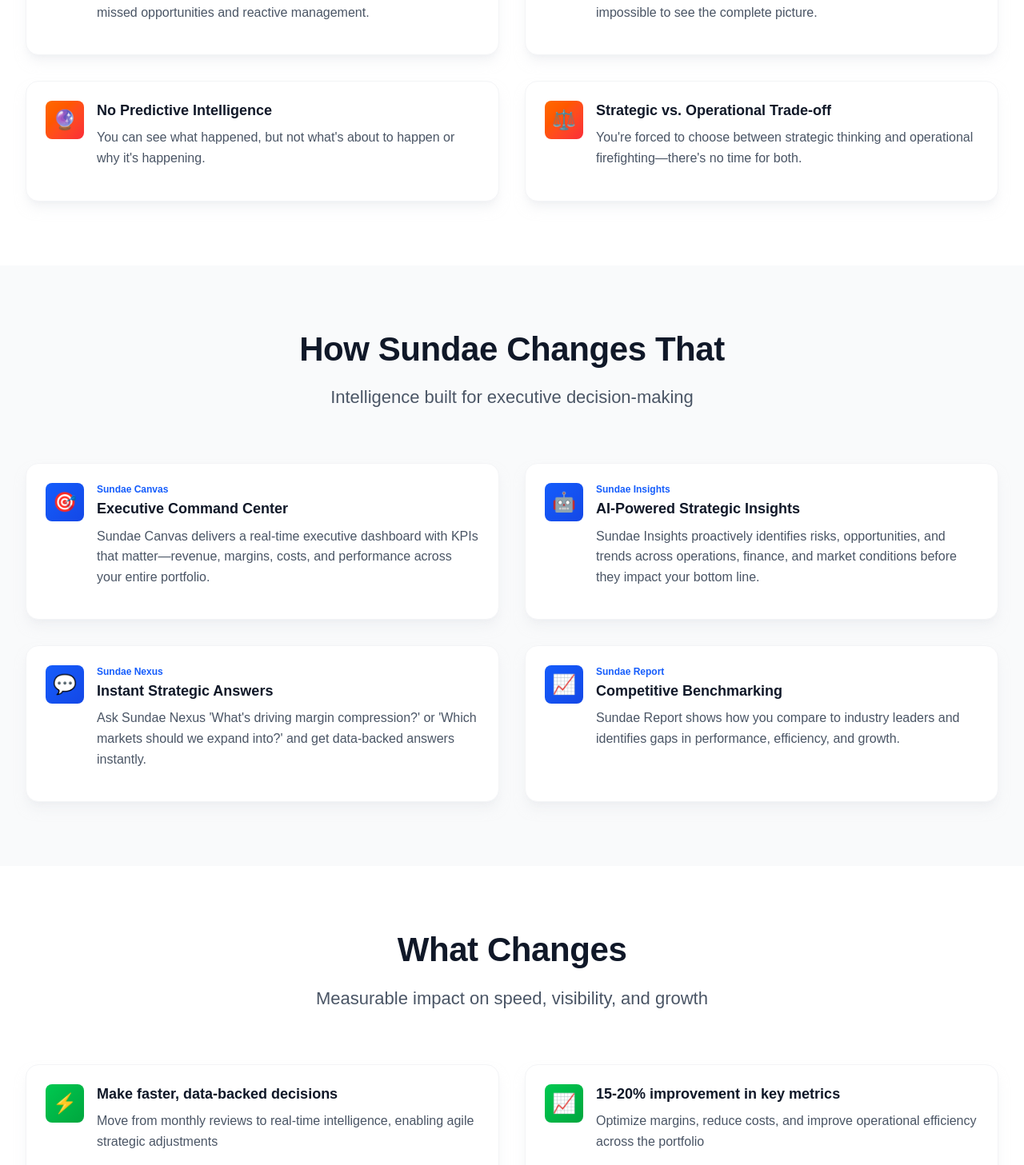
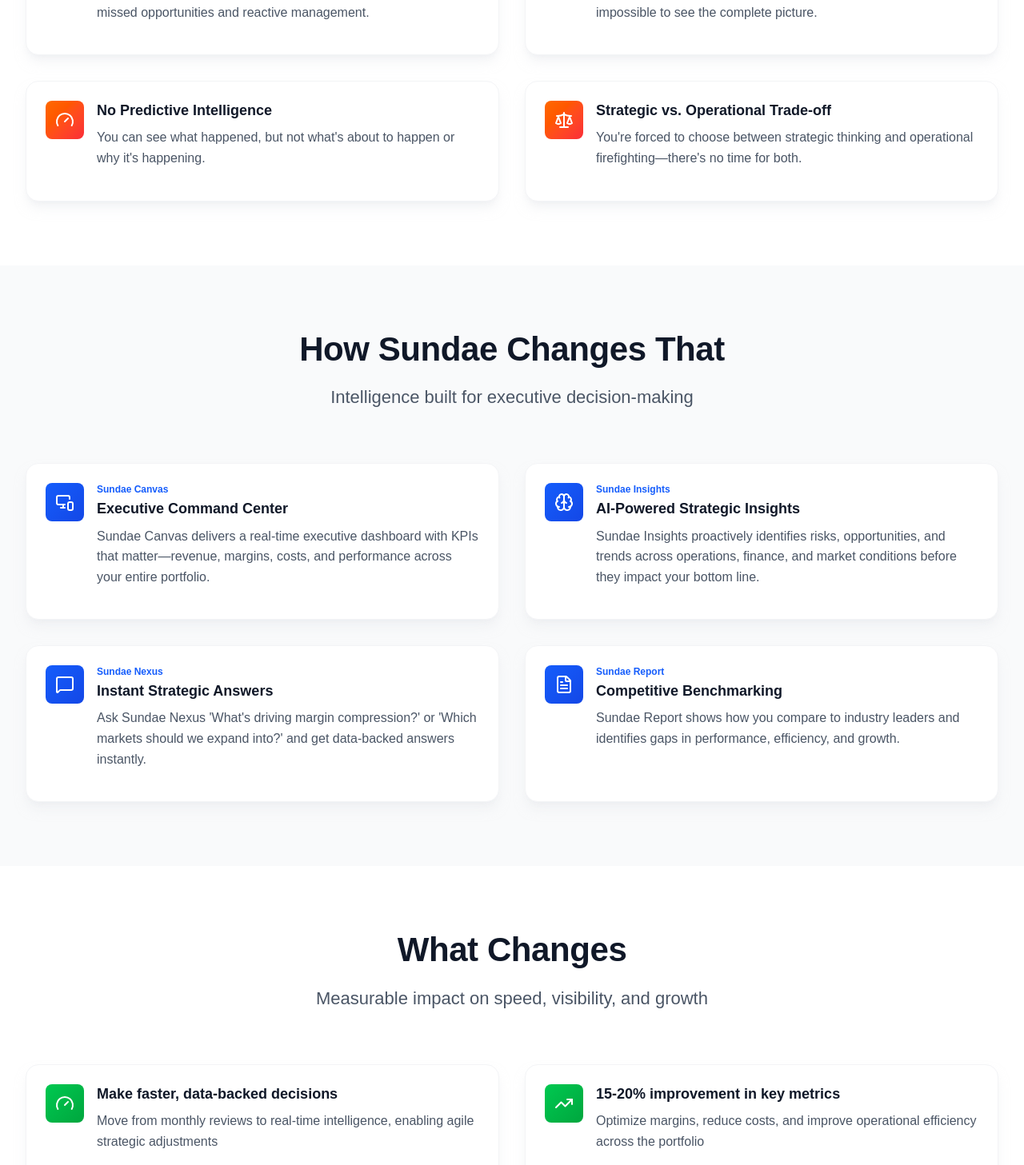
Before and after one commit to roblaryea/sundae-website, a Next.js app: page /solutions/c-suite-executives in a window 1280 px wide. Shown: the part 913-2370 px from the top of the page at 80% size. Built offline with nearby package versions, Linux system fonts and the light colour scheme; no server answers.

Commit message:
Icon Replacement Batch 5: Solutions C-Suite page
C-Suite Executives page icons replaced:
- Challenges: benchmarking, integration, forecasting, balance
- Solutions: canvas, intelligence, nexus, report
- Outcomes: speed, performance, owners, support

4 core pages + 1 solutions page complete

```diff
--- a/src/app/solutions/c-suite-executives/page.tsx
+++ b/src/app/solutions/c-suite-executives/page.tsx
@@ -4,78 +4,79 @@
 import { Button } from "@/components/ui/Button";
 import { Card, CardHeader, CardTitle, CardDescription } from "@/components/ui/Card";
 import { motion } from "framer-motion";
+import { SundaeIcon, type SundaeIconName } from "@/components/icons";
 
 export default function CSuiteExecutivesPage() {
-  const challenges = [
+  const challenges: { title: string; description: string; icon: SundaeIconName }[] = [
     {
       title: "Lack of Real-Time Visibility",
       description: "Critical decisions are made with yesterday's data, leading to missed opportunities and reactive management.",
-      icon: "📊"
+      icon: "benchmarking"
     },
     {
       title: "Disconnected Data Sources",
       description: "Finance, operations, and marketing data live in silos, making it impossible to see the complete picture.",
-      icon: "🔗"
+      icon: "integration"
     },
     {
       title: "No Predictive Intelligence",
       description: "You can see what happened, but not what's about to happen or why it's happening.",
-      icon: "🔮"
+      icon: "forecasting"
     },
     {
       title: "Strategic vs. Operational Trade-off",
       description: "You're forced to choose between strategic thinking and operational firefighting—there's no time for both.",
-      icon: "⚖️"
+      icon: "balance"
     }
   ];
 
-  const howSundaeHelps = [
+  const howSundaeHelps: { title: string; description: string; product: string; icon: SundaeIconName }[] = [
     {
       title: "Executive Command Center",
       description: "Sundae Canvas delivers a real-time executive dashboard with KPIs that matter—revenue, margins, costs, and performance across your entire portfolio.",
       product: "Sundae Canvas",
-      icon: "🎯"
+      icon: "canvas"
     },
     {
       title: "AI-Powered Strategic Insights",
       description: "Sundae Insights proactively identifies risks, opportunities, and trends across operations, finance, and market conditions before they impact your bottom line.",
       product: "Sundae Insights",
-      icon: "🤖"
+      icon: "intelligence"
     },
     {
       title: "Instant Strategic Answers",
       description: "Ask Sundae Nexus 'What's driving margin compression?' or 'Which markets should we expand into?' and get data-backed answers instantly.",
       product: "Sundae Nexus",
-      icon: "💬"
+      icon: "nexus"
     },
     {
       title: "Competitive Benchmarking",
       description: "Sundae Report shows how you compare to industry leaders and identifies gaps in performance, efficiency, and growth.",
       product: "Sundae Report",
-      icon: "📈"
+      icon: "report"
     }
   ];
 
-  const outcomes = [
+  const outcomes: { title: string; description: string; icon: SundaeIconName }[] = [
     {
       title: "Make faster, data-backed decisions",
       description: "Move from monthly reviews to real-time intelligence, enabling agile strategic adjustments",
-      icon: "⚡"
+      icon: "speed"
     },
     {
       title: "15-20% improvement in key metrics",
       description: "Optimize margins, reduce costs, and improve operational efficiency across the portfolio",
-      icon: "📈"
+      icon: "performance"
     },
     {
       title: "Reduce strategic risk",
       description: "Identify threats and opportunities early with predictive AI insights and market intelligence",
-      icon: "🛡️"
+      icon: "owners"
     },
     {
       title: "Unite your leadership team",
       description: "Give everyone access to the same real-time data and insights, aligning strategy and execution",
-      icon: "🤝"
+      icon: "support"
     }
   ];
 
@@ -148,8 +149,8 @@
               <Card key={index} variant="elevated" className="hover:shadow-xl transition-shadow duration-300">
                 <CardHeader>
                   <div className="flex items-start space-x-4">
-                    <div className="w-12 h-12 bg-gradient-to-br from-orange-500 to-red-500 rounded-lg flex items-center justify-center text-white text-2xl flex-shrink-0">
-                      {challenge.icon}
+                    <div className="w-12 h-12 bg-gradient-to-br from-orange-500 to-red-500 rounded-lg flex items-center justify-center text-white flex-shrink-0">
+                      <SundaeIcon name={challenge.icon} size="lg" className="text-white" />
                     </div>
                     <div>
                       <CardTitle className="text-gray-900 mb-2">{challenge.title}</CardTitle>
@@ -176,8 +177,8 @@
               <Card key={index} variant="elevated" className="hover:shadow-xl transition-shadow duration-300">
                 <CardHeader>
                   <div className="flex items-start space-x-4">
-                    <div className="w-12 h-12 bg-gradient-to-br from-blue-600 to-blue-700 rounded-lg flex items-center justify-center text-white text-2xl flex-shrink-0">
-                      {item.icon}
+                    <div className="w-12 h-12 bg-gradient-to-br from-blue-600 to-blue-700 rounded-lg flex items-center justify-center text-white flex-shrink-0">
+                      <SundaeIcon name={item.icon} size="lg" className="text-white" />
                     </div>
                     <div>
                       <div className="text-xs text-blue-600 font-semibold mb-1">{item.product}</div>
@@ -205,8 +206,8 @@
               <Card key={index} variant="elevated" className="hover:shadow-xl transition-shadow duration-300">
                 <CardHeader>
                   <div className="flex items-start space-x-4">
-                    <div className="w-12 h-12 bg-gradient-to-br from-green-500 to-green-600 rounded-lg flex items-center justify-center text-white text-2xl flex-shrink-0">
-                      {outcome.icon}
+                    <div className="w-12 h-12 bg-gradient-to-br from-green-500 to-green-600 rounded-lg flex items-center justify-center text-white flex-shrink-0">
+                      <SundaeIcon name={outcome.icon} size="lg" className="text-white" />
                     </div>
                     <div>
                       <CardTitle className="text-gray-900 mb-2">{outcome.title}</CardTitle>
```
